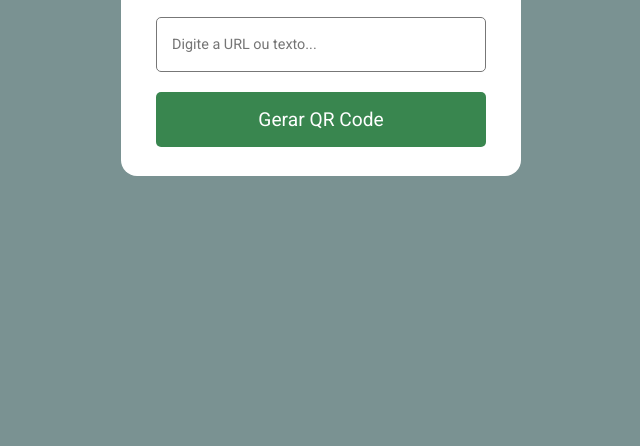
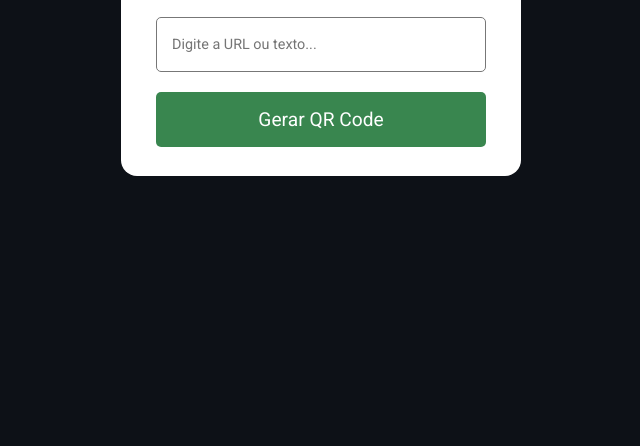
Before and after one commit to Lucascarv1804/qr-code-generator, a plain HTML site: page index.html in a window 1280 px wide. Shown: the part 354-800 px from the top of the page, without its empty margins (319-959 px from the left). Drawn offline with Linux system fonts and the light colour scheme.

Commit message:
Update style.css

```diff
--- a/style.css
+++ b/style.css
@@ -12,7 +12,7 @@ body {
   align-items: center;
   justify-content: center;
   min-height: 100vh;
-  background-color: #7a9292;
+  background-color: #0D1117;
 }
 
 /* Container */
```
